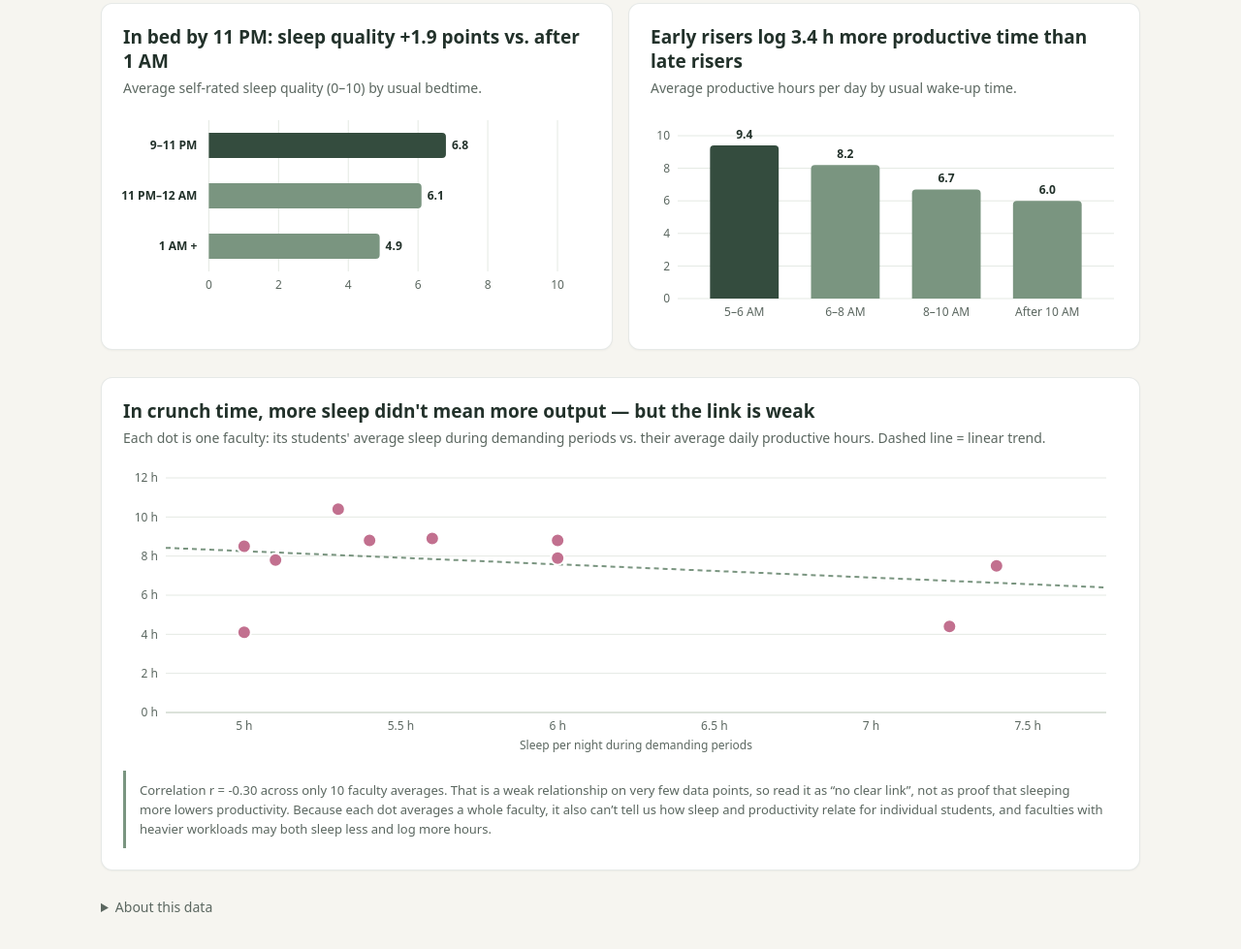
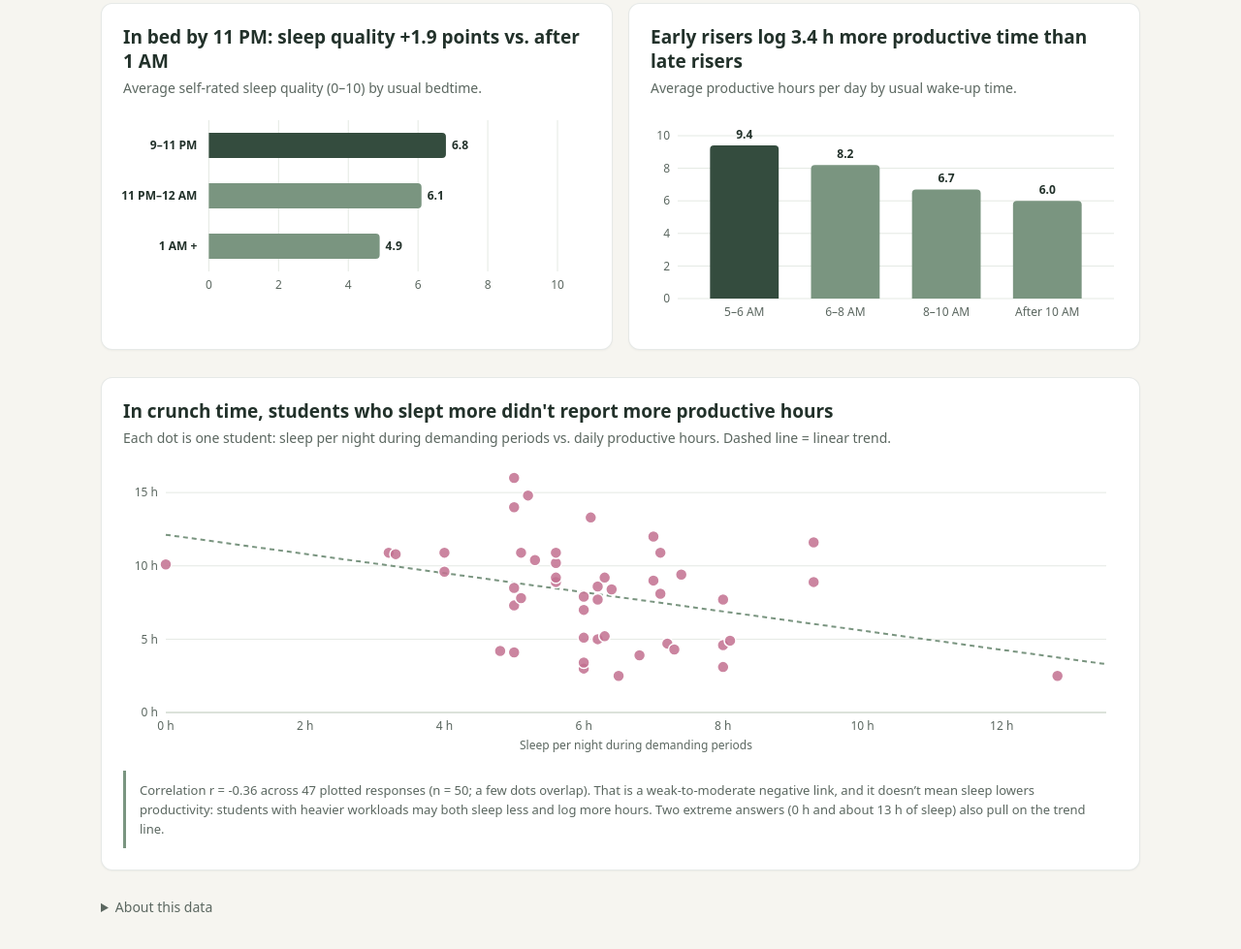
Before and after one commit to elsa-bakoup/student-sleep-dashboard, a plain HTML site: page index.html in a window 1280 px wide. Shown: the part 1172-2151 px from the top of the page at 97% size. Drawn offline with Linux system fonts and the light colour scheme.

Commit message:
Add files via upload

```diff
--- a/index.html
+++ b/index.html
@@ -124,15 +124,15 @@ html, body { margin: 0; background: var(--bg); color: var(--fg); font-family: va
   </div>
 
   <section class="sp-card">
-    <h2 class="sp-h2">In crunch time, more sleep didn't mean more output — but the link is weak</h2>
-    <p class="sp-sub">Each dot is one faculty: its students' average sleep during demanding periods vs. their average daily productive hours. Dashed line = linear trend.</p>
+    <h2 class="sp-h2">In crunch time, students who slept more didn't report more productive hours</h2>
+    <p class="sp-sub">Each dot is one student: sleep per night during demanding periods vs. daily productive hours. Dashed line = linear trend.</p>
     <div class="sp-chart sp-h-scatter" id="chart-scatter"></div>
-    <p class="sp-note">Correlation r = <span id="fit-r">—</span> across only <span id="fit-n">—</span> faculty averages. That is a weak relationship on very few data points, so read it as “no clear link”, not as proof that sleeping more lowers productivity. Because each dot averages a whole faculty, it also can’t tell us how sleep and productivity relate for individual students, and faculties with heavier workloads may both sleep less and log more hours.</p>
+    <p class="sp-note">Correlation r = <span id="fit-r">—</span> across <span id="fit-n">—</span> plotted responses (n = 50; a few dots overlap). That is a weak-to-moderate negative link, and it doesn’t mean sleep lowers productivity: students with heavier workloads may both sleep less and log more hours. Two extreme answers (0 h and about 13 h of sleep) also pull on the trend line.</p>
   </section>
 
   <details class="sp-details">
     <summary>About this data</summary>
-    <p>Survey designed and conducted as a group project (n = 50 students, 10 faculties). I built this dashboard. Bedtime scores and faculty-level scatter values are approximate (±0.1). “Sleep lost” is typical minus demanding-period sleep; its average is the simple mean of the five program years, not weighted by how many students are in each year. Survey shares are rounded and add up to 100%.</p>
+    <p>Survey designed and conducted as a group project (n = 50 students, 10 faculties). I built this dashboard. Bedtime scores and scatter-plot values were read off the original charts and are approximate (±0.1); a few overlapping responses in the scatter plot couldn’t be separated. “Sleep lost” is typical minus demanding-period sleep; its average is the simple mean of the five program years, not weighted by how many students are in each year. Survey shares are rounded and add up to 100%.</p>
   </details>
 </main>
 
@@ -151,12 +151,19 @@ html, body { margin: 0; background: var(--bg); color: var(--fg); font-family: va
       { year: 'Year 4', typical: 8.4, demanding: 7.0 },
       { year: 'Year 5+', typical: 6.7, demanding: 6.0 }
     ],
-    faculties: [
-      { faculty: 1, sleep: 5.0, productive: 8.5 }, { faculty: 2, sleep: 5.0, productive: 4.1 },
-      { faculty: 3, sleep: 5.1, productive: 7.8 }, { faculty: 4, sleep: 5.3, productive: 10.4 },
-      { faculty: 5, sleep: 5.4, productive: 8.8 }, { faculty: 6, sleep: 5.6, productive: 8.9 },
-      { faculty: 7, sleep: 6.0, productive: 8.8 }, { faculty: 8, sleep: 6.0, productive: 7.9 },
-      { faculty: 9, sleep: 7.25, productive: 4.4 }, { faculty: 10, sleep: 7.4, productive: 7.5 }
+    respondents: [
+      { sleep: 0.0, productive: 10.1 }, { sleep: 3.2, productive: 10.9 }, { sleep: 3.3, productive: 10.8 }, { sleep: 4.0, productive: 10.9 },
+      { sleep: 4.0, productive: 9.6 }, { sleep: 4.8, productive: 4.2 }, { sleep: 5.0, productive: 16.0 }, { sleep: 5.0, productive: 7.3 },
+      { sleep: 5.0, productive: 14.0 }, { sleep: 5.0, productive: 4.1 }, { sleep: 5.0, productive: 8.5 }, { sleep: 5.1, productive: 10.9 },
+      { sleep: 5.1, productive: 7.8 }, { sleep: 5.2, productive: 14.8 }, { sleep: 5.3, productive: 10.4 }, { sleep: 5.6, productive: 10.2 },
+      { sleep: 5.6, productive: 8.9 }, { sleep: 5.6, productive: 9.2 }, { sleep: 5.6, productive: 10.9 }, { sleep: 6.0, productive: 3.0 },
+      { sleep: 6.0, productive: 7.0 }, { sleep: 6.0, productive: 7.9 }, { sleep: 6.0, productive: 3.4 }, { sleep: 6.0, productive: 5.1 },
+      { sleep: 6.1, productive: 13.3 }, { sleep: 6.2, productive: 7.7 }, { sleep: 6.2, productive: 8.6 }, { sleep: 6.2, productive: 5.0 },
+      { sleep: 6.3, productive: 9.2 }, { sleep: 6.3, productive: 5.2 }, { sleep: 6.4, productive: 8.4 }, { sleep: 6.5, productive: 2.5 },
+      { sleep: 6.8, productive: 3.9 }, { sleep: 7.0, productive: 9.0 }, { sleep: 7.0, productive: 12.0 }, { sleep: 7.1, productive: 8.1 },
+      { sleep: 7.1, productive: 10.9 }, { sleep: 7.2, productive: 4.7 }, { sleep: 7.3, productive: 4.3 }, { sleep: 7.4, productive: 9.4 },
+      { sleep: 8.0, productive: 3.1 }, { sleep: 8.0, productive: 7.7 }, { sleep: 8.0, productive: 4.6 }, { sleep: 8.1, productive: 4.9 },
+      { sleep: 9.3, productive: 8.9 }, { sleep: 9.3, productive: 11.6 }, { sleep: 12.8, productive: 2.5 }
     ],
     likert: [
       { response: 'Strongly disagree', share: 8 }, { response: 'Somewhat disagree', share: 42 },
@@ -177,7 +184,7 @@ html, body { margin: 0; background: var(--bg); color: var(--fg); font-family: va
   const bedGap = +(DATA.bedtime[0].v - DATA.bedtime[DATA.bedtime.length - 1].v).toFixed(1);
   const wakeGap = +(DATA.wakeup[0].v - DATA.wakeup[DATA.wakeup.length - 1].v).toFixed(1);
   const fit = (() => {
-    const xs = DATA.faculties.map((f) => f.sleep), ys = DATA.faculties.map((f) => f.productive), n = xs.length;
+    const xs = DATA.respondents.map((f) => f.sleep), ys = DATA.respondents.map((f) => f.productive), n = xs.length;
     const mx = d3.mean(xs), my = d3.mean(ys);
     let sxy = 0, sxx = 0, syy = 0;
     for (let i = 0; i < n; i++) { sxy += (xs[i] - mx) * (ys[i] - my); sxx += (xs[i] - mx) ** 2; syy += (ys[i] - my) ** 2; }
@@ -345,9 +352,9 @@ html, body { margin: 0; background: var(--bg); color: var(--fg); font-family: va
   // ---------- Scatter ----------
   function drawScatter() {
     const el = document.getElementById('chart-scatter');
-    const pts = DATA.faculties, W = Math.max(280, el.clientWidth), H = 300, mt = 14, mb = 44, ml = 44, mr = 12;
-    const svg = svgIn(el, W, H, 'Scatter plot of sleep during demanding periods against daily productive hours, one dot per faculty (average of its students), with a trend line.');
-    const x = d3.scaleLinear().domain([Math.floor(d3.min(pts, (p) => p.sleep) * 2) / 2 - 0.25, Math.ceil(d3.max(pts, (p) => p.sleep) * 2) / 2 + 0.25]).range([ml, W - mr]);
+    const pts = DATA.respondents, W = Math.max(280, el.clientWidth), H = 300, mt = 14, mb = 44, ml = 44, mr = 12;
+    const svg = svgIn(el, W, H, 'Scatter plot of sleep during demanding periods against daily productive hours, one dot per student, with a trend line.');
+    const x = d3.scaleLinear().domain([0, Math.ceil(d3.max(pts, (p) => p.sleep)) + 0.5]).range([ml, W - mr]);
     const y = d3.scaleLinear().domain([0, Math.max(12, Math.ceil(d3.max(pts, (p) => p.productive)))]).range([H - mb, mt]);
     const tip = tooltip(el), xt = x.ticks(W < 420 ? 4 : 6), yt = y.ticks(4);
     svg.append('g').selectAll('line').data(yt).join('line').attr('x1', ml).attr('x2', W - mr).attr('y1', (t) => y(t)).attr('y2', (t) => y(t)).style('stroke', C.grid);
@@ -357,9 +364,9 @@ html, body { margin: 0; background: var(--bg); color: var(--fg); font-family: va
     svg.append('line').attr('x1', ml).attr('x2', W - mr).attr('y1', H - mb).attr('y2', H - mb).style('stroke', C.axis);
     const [a, b] = x.domain();
     svg.append('line').attr('x1', x(a)).attr('x2', x(b)).attr('y1', y(fit.intercept + fit.slope * a)).attr('y2', y(fit.intercept + fit.slope * b)).style('stroke', C.ref).style('stroke-width', 2).style('stroke-dasharray', '5 4');
-    svg.append('g').selectAll('circle').data(pts).join('circle').attr('cx', (p) => x(p.sleep)).attr('cy', (p) => y(p.productive)).attr('r', 7).style('fill', C.c5).style('stroke', C.panel).style('stroke-width', 2);
-    svg.append('g').selectAll('circle').data(pts).join('circle').attr('cx', (p) => x(p.sleep)).attr('cy', (p) => y(p.productive)).attr('r', 14).style('fill', 'transparent')
-      .on('mousemove', (ev, p) => tip.show(ev, 'Faculty ' + p.faculty, ['Sleep (demanding): ' + fmt(p.sleep, 2) + ' h', 'Productive: ' + fmt(p.productive) + ' h / day'])).on('mouseleave', () => tip.hide());
+    svg.append('g').selectAll('circle').data(pts).join('circle').attr('cx', (p) => x(p.sleep)).attr('cy', (p) => y(p.productive)).attr('r', 6).style('fill', C.c5).style('fill-opacity', 0.85).style('stroke', C.panel).style('stroke-width', 1.5);
+    svg.append('g').selectAll('circle').data(pts).join('circle').attr('cx', (p) => x(p.sleep)).attr('cy', (p) => y(p.productive)).attr('r', 10).style('fill', 'transparent')
+      .on('mousemove', (ev, p) => tip.show(ev, 'Respondent', ['Sleep (demanding): ' + fmt(p.sleep) + ' h', 'Productive: ' + fmt(p.productive) + ' h / day'])).on('mouseleave', () => tip.hide());
   }
 
   // ---------- Render + resize ----------
```
